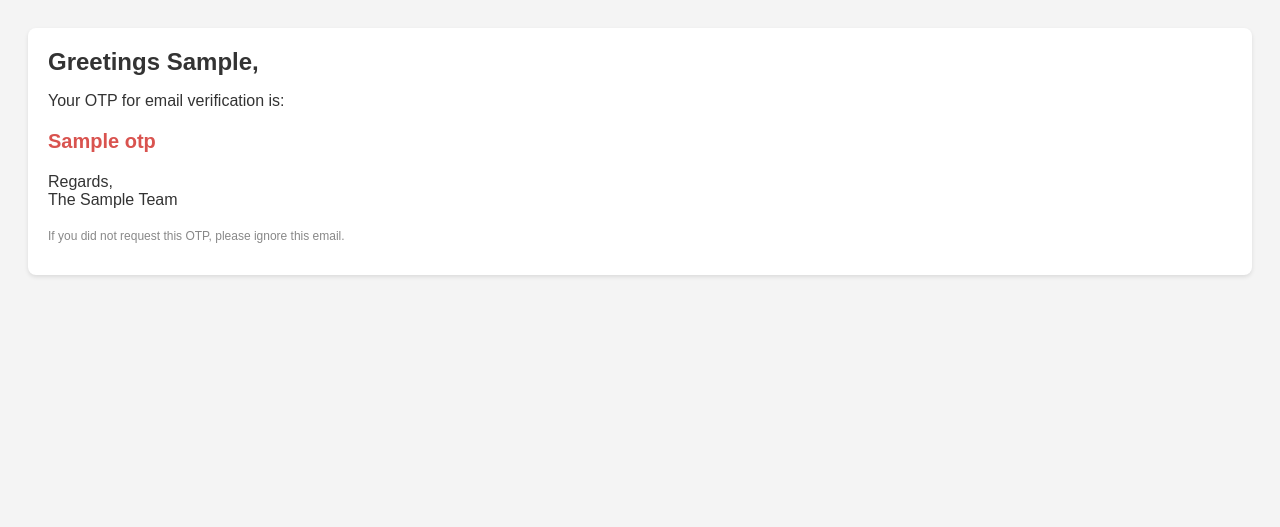
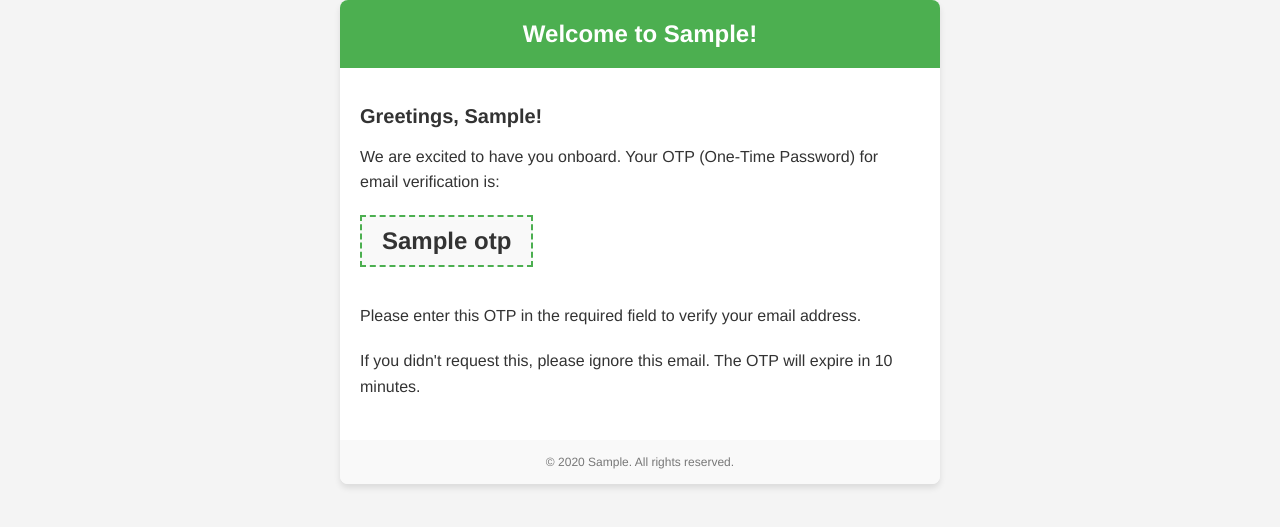
Before and after one commit to George-Kibe/django-drf-projects, a Django app: template drf_next_auth/project/accounts/templates/accounts/otp_email.html in a window 1280 px wide. Shown: the top 527 px of the page. Run offline with Django 5.2, Linux system fonts and the light colour scheme; a user stored in the database is signed in; tables that the repository leaves empty hold one stand-in row (values such as "Sample post"); the template is opened without the code that fills it: most values are stand-ins (such as "Sample title", 1, 10 or a date in 2020).

Commit message:
security beefing

```diff
--- a/drf_next_auth/project/accounts/templates/accounts/otp_email.html
+++ b/drf_next_auth/project/accounts/templates/accounts/otp_email.html
@@ -3,45 +3,96 @@
 <head>
     <meta charset="UTF-8">
     <meta name="viewport" content="width=device-width, initial-scale=1.0">
-    <title>OTP Email</title>
+    <title>OTP for Email Verification</title>
     <style>
         body {
-            font-family: Arial, sans-serif;
+            font-family: 'Helvetica', Arial, sans-serif;
             background-color: #f4f4f4;
             color: #333;
+            margin: 0;
+            padding: 0;
+        }
+        .email-container {
+            max-width: 600px;
+            margin: 0 auto;
+            background-color: #ffffff;
+            border-radius: 8px;
+            overflow: hidden;
+            box-shadow: 0 4px 6px rgba(0, 0, 0, 0.1);
+        }
+        .email-header {
+            background-color: #4CAF50;
+            padding: 20px;
+            text-align: center;
+            color: #ffffff;
+        }
+        .email-header h1 {
+            margin: 0;
+            font-size: 24px;
+            font-weight: bold;
+        }
+        .email-body {
             padding: 20px;
         }
-        .container {
-            background-color: #ffffff;
-            padding: 20px;
-            border-radius: 8px;
-            box-shadow: 0 2px 4px rgba(0, 0, 0, 0.1);
+        .email-body h2 {
+            font-size: 20px;
+            margin-bottom: 10px;
         }
-        .header {
+        .email-body p {
+            line-height: 1.6;
+            margin-bottom: 20px;
+        }
+        .otp-code {
+            display: inline-block;
+            padding: 10px 20px;
+            background-color: #f9f9f9;
+            border: 2px dashed #4CAF50;
             font-size: 24px;
             font-weight: bold;
-            margin-bottom: 10px;
+            color: #333;
+            margin-bottom: 20px;
         }
-        .otp {
-            font-size: 20px;
-            font-weight: bold;
-            color: #d9534f;
+        .email-footer {
+            background-color: #f9f9f9;
+            padding: 15px;
+            text-align: center;
+            font-size: 12px;
+            color: #777;
         }
-        .footer {
+        .email-footer p {
+            margin: 0;
+        }
+        .button {
+            background-color: #4CAF50;
+            color: white;
+            padding: 10px 20px;
+            text-align: center;
+            text-decoration: none;
+            display: inline-block;
+            border-radius: 5px;
+            font-size: 16px;
             margin-top: 20px;
-            font-size: 12px;
-            color: #888;
+        }
+        .button:hover {
+            background-color: #45a049;
         }
     </style>
 </head>
 <body>
-    <div class="container">
-        <div class="header">Greetings {{ user.first_name }},</div>
-        <p>Your OTP for email verification is:</p>
-        <p class="otp">{{ otp }}</p>
-        <p>Regards,<br>The {{ current_site }} Team</p>
-        <div class="footer">
-            <p>If you did not request this OTP, please ignore this email.</p>
+    <div class="email-container">
+        <div class="email-header">
+            <h1>Welcome to {{ current_site }}!</h1>
+        </div>
+        <div class="email-body">
+            <h2>Greetings, {{ user.first_name }}!</h2>
+            <p>We are excited to have you onboard. Your OTP (One-Time Password) for email verification is:</p>
+            <div class="otp-code">{{ otp }}</div>
+            <p>Please enter this OTP in the required field to verify your email address.</p>
+            <p>If you didn't request this, please ignore this email. The OTP will expire in 10 minutes.</p>
+            {% comment %} <a href="{{ verification_url }}" class="button">Verify Your Email</a> {% endcomment %}
+        </div>
+        <div class="email-footer">
+            <p>&copy; {{ current_year }} {{ current_site }}. All rights reserved.</p>
         </div>
     </div>
 </body>
--- a/drf_next_auth/project/accounts/utils.py
+++ b/drf_next_auth/project/accounts/utils.py
@@ -3,7 +3,7 @@ from django.core.mail import EmailMessage
 from .models import User, OneTimePassword
 from django.conf import settings
 from django.template.loader import render_to_string
-from django.utils.html import strip_tags
+from datetime import datetime
 
 def generate_otp():
     return random.randint(100000, 999999)
@@ -16,9 +16,10 @@ def send_otp_email(email):
     user = User.objects.get(email=email)
     current_site = "realHiveAuth.com"
     html_message = render_to_string('accounts/otp_email.html', {
-        'user': user.first_name,
+        'user': user,
         'otp': otp,
         'current_site': current_site,
+        'current_year': datetime.now().year,
     })
     from_email = settings.DEFAULT_FROM_EMAIL
     OneTimePassword.objects.create(user=user, code=otp)
--- a/drf_next_auth/project/project/settings.py
+++ b/drf_next_auth/project/project/settings.py
@@ -139,8 +139,8 @@ EMAIL_PORT = 587
 EMAIL_USE_TLS = True
 
 # Gmail Authentication
-EMAIL_HOST_USER = 'buenasconsultants@gmail.com'  # Replace with your Gmail address
-EMAIL_HOST_PASSWORD = 'iyhfyyhitcridebq'  # Replace with your app-specific password
+EMAIL_HOST_USER =env("EMAIL_HOST_USER")  # Replace with your Gmail address
+EMAIL_HOST_PASSWORD = env("EMAIL_HOST_PASSWORD") # Replace with your app-specific password
 
 # Default "From" email address
 DEFAULT_FROM_EMAIL = 'buenasconsultants@gmail.com'  # Optional: Set a default "from" address
```
